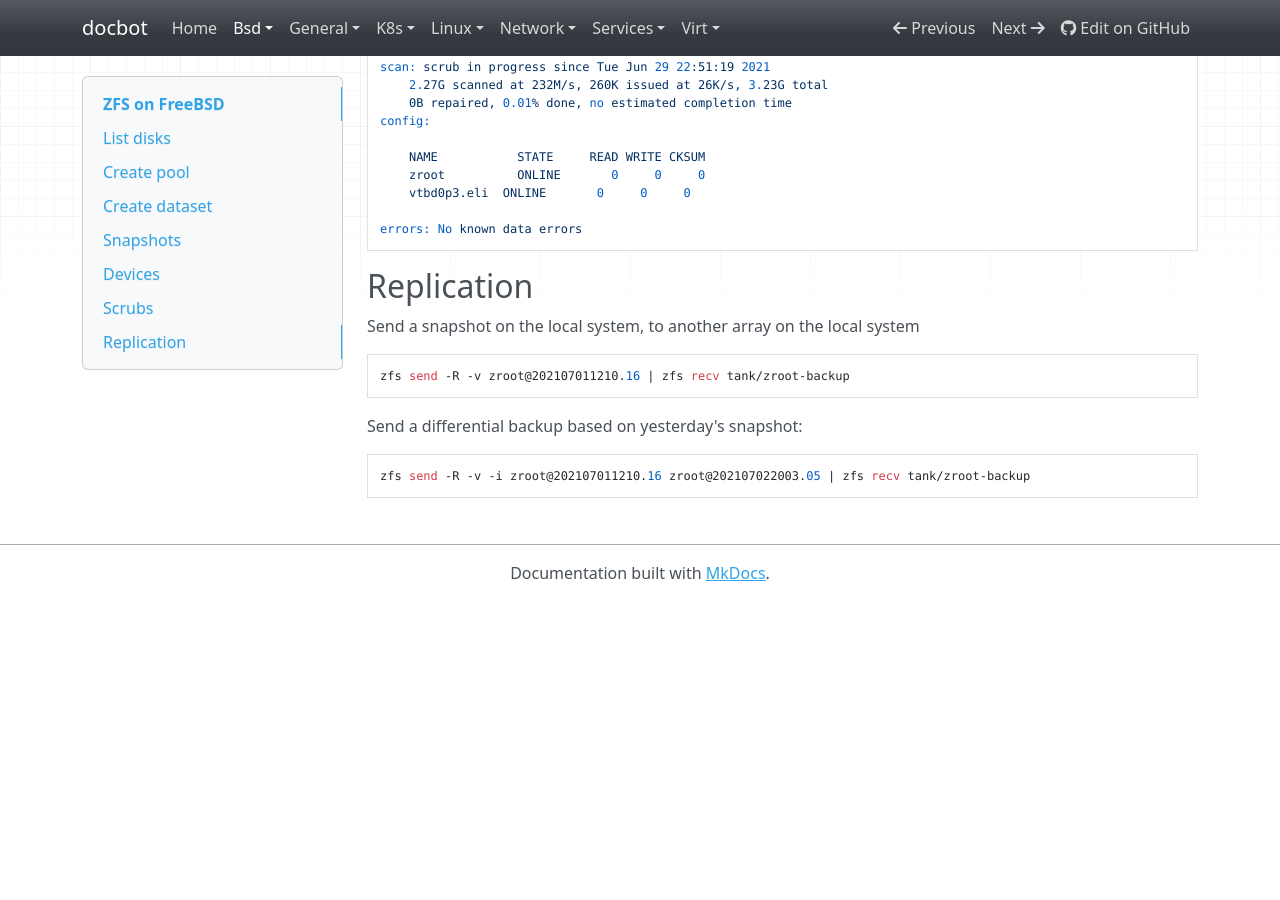
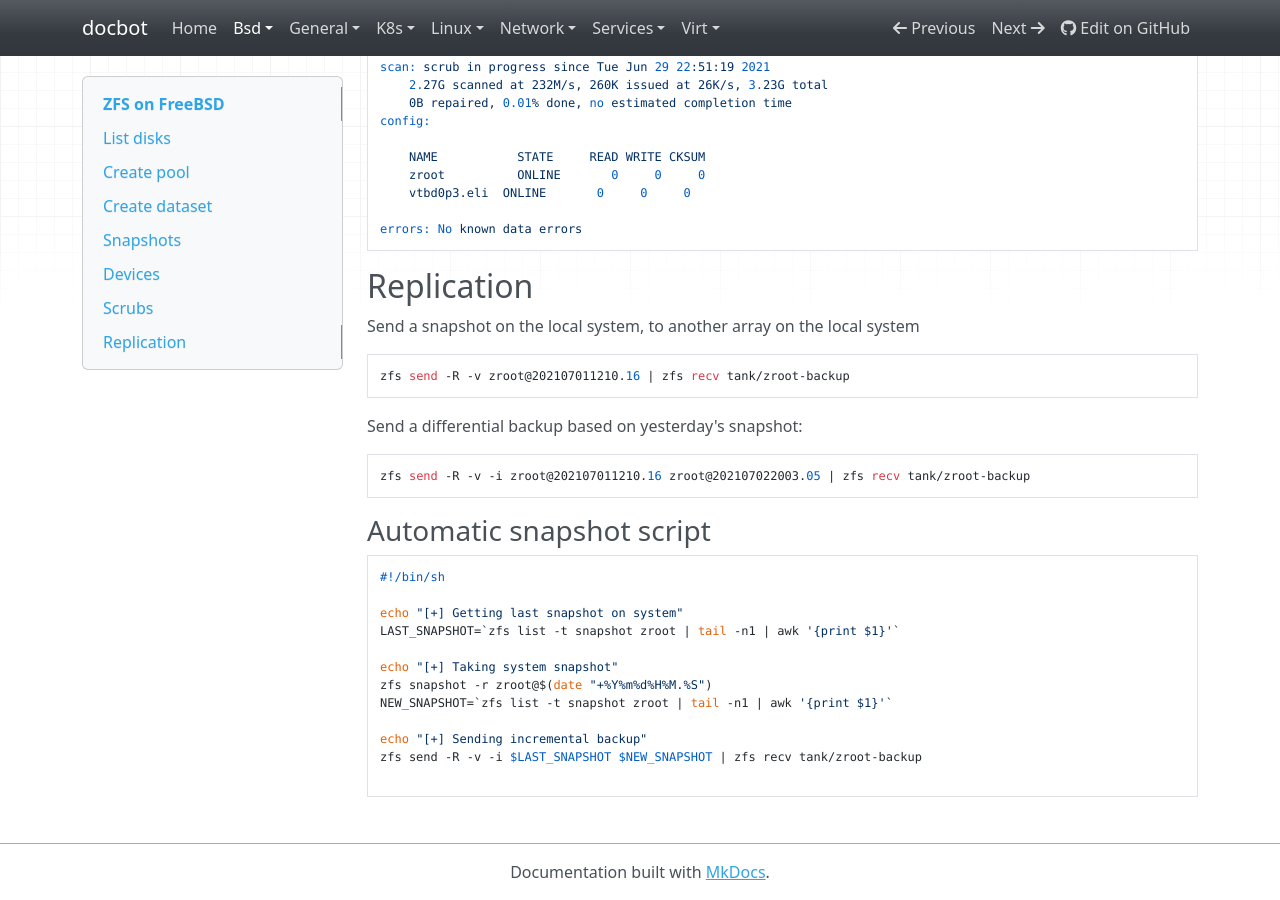
Before and after one commit to noahbailey/docbot, an MkDocs documentation site: the page built from docs/bsd/zfs.md, in a window 1280 px wide and 900 px high, scrolled down 2231 px. Built offline with MkDocs 1.6.1, drawn with Linux system fonts in a browser that asks for light colours; nearby versions of some CDN libraries; before the commit the page ends 2832 px from its top, so only the background shows below that.

Commit message:
Add snapshot script

````diff
--- a/docs/bsd/zfs.md
+++ b/docs/bsd/zfs.md
@@ -120,3 +120,21 @@ Send a snapshot on the local system, to another array on the local system
 Send a differential backup based on yesterday's snapshot:
 
     zfs send -R -v -i zroot@202107011210.16 zroot@202107022003.05 | zfs recv tank/zroot-backup
+
+
+### Automatic snapshot script
+
+```sh
+#!/bin/sh
+
+echo "[+] Getting last snapshot on system"
+LAST_SNAPSHOT=`zfs list -t snapshot zroot | tail -n1 | awk '{print $1}'`
+
+echo "[+] Taking system snapshot"
+zfs snapshot -r zroot@$(date "+%Y%m%d%H%M.%S")
+NEW_SNAPSHOT=`zfs list -t snapshot zroot | tail -n1 | awk '{print $1}'`
+
+echo "[+] Sending incremental backup"
+zfs send -R -v -i $LAST_SNAPSHOT $NEW_SNAPSHOT | zfs recv tank/zroot-backup
+
+```
````
